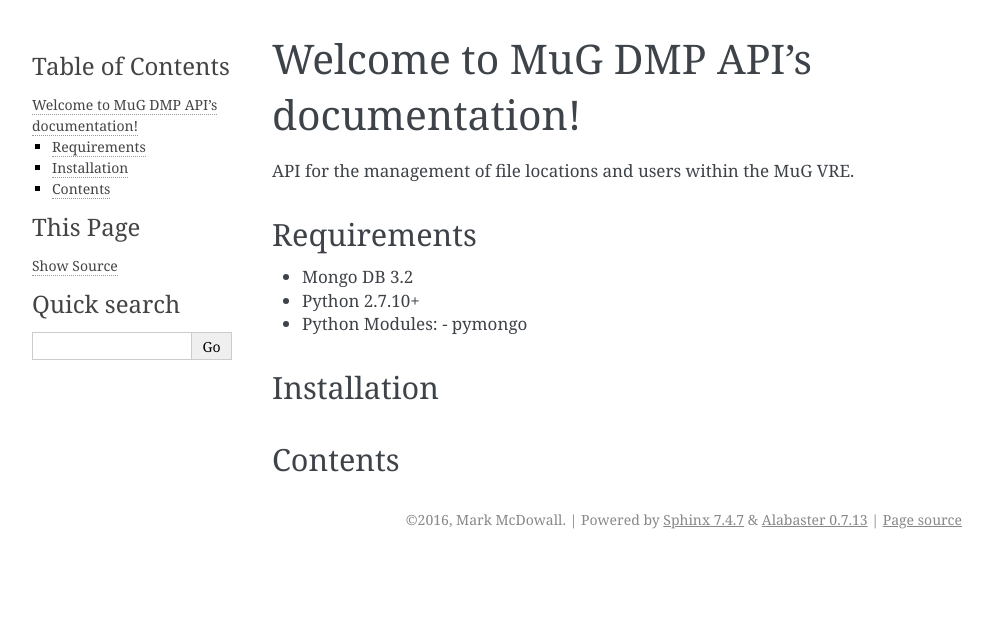
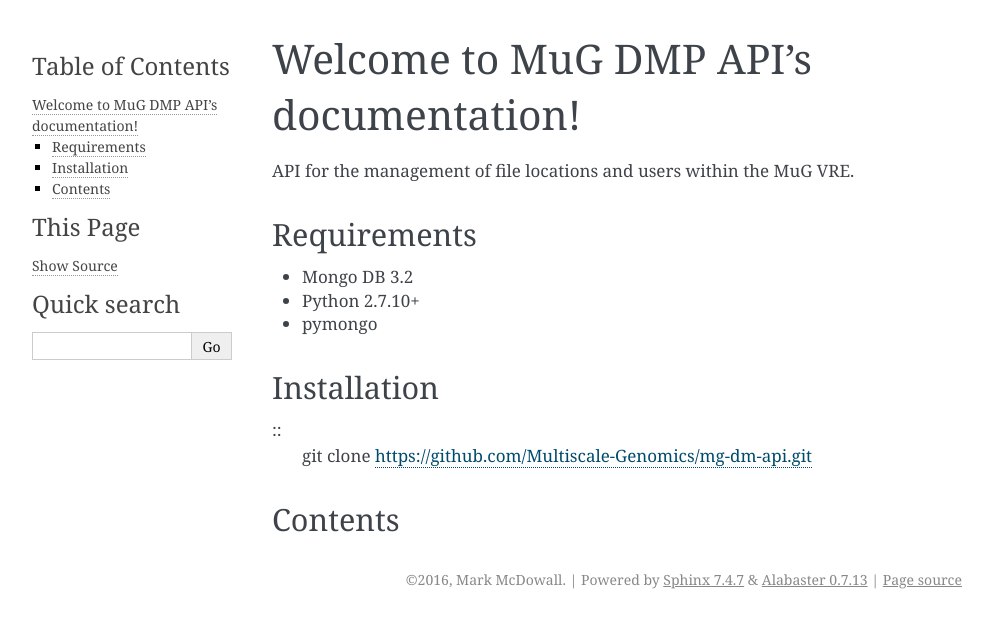
Before and after one commit to Multiscale-Genomics/mg-dm-api, a Sphinx documentation site: the page built from docs/index.rst, in a window 1280 px wide. Shown: the top 628 px of the page, without its empty margins (148-1141 px from the left). Built offline with Sphinx 7.4.7, drawn with Linux system fonts in a browser that asks for light colours; pages that are not in the unit, such as notebooks, are missing from menus.

Commit message:
Updated docs

```diff
--- a/docs/index.rst
+++ b/docs/index.rst
@@ -12,12 +12,11 @@
 ------------
 - Mongo DB 3.2
 - Python 2.7.10+
-- Python Modules:
-  - pymongo
+- pymongo
 
 Installation
 ------------
-.. code-block:: console
+::
     git clone https://github.com/Multiscale-Genomics/mg-dm-api.git
 
 
```
